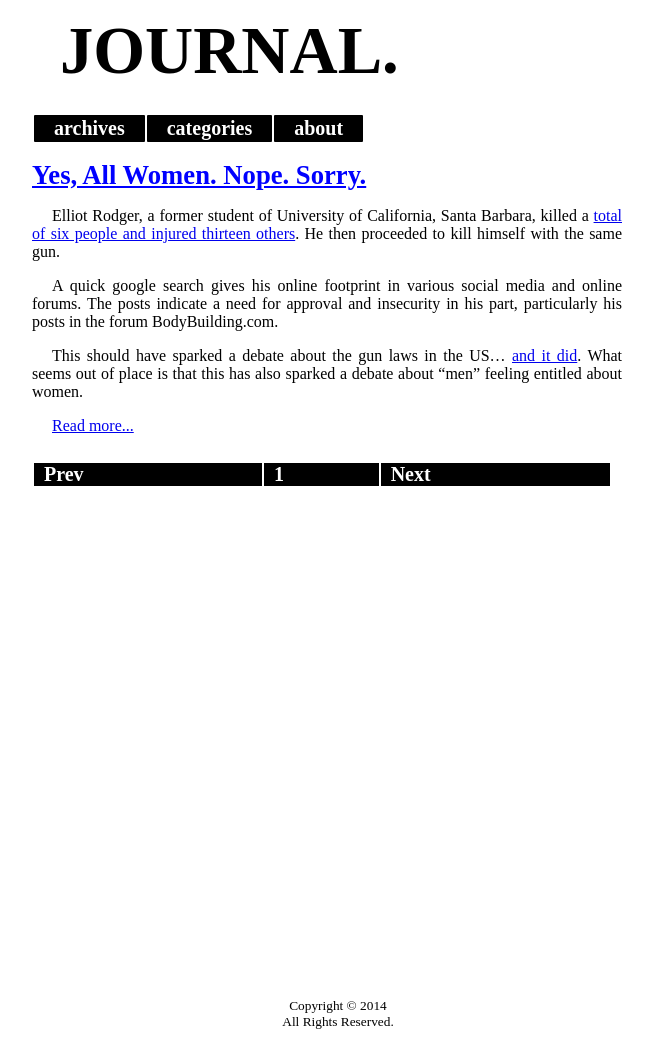
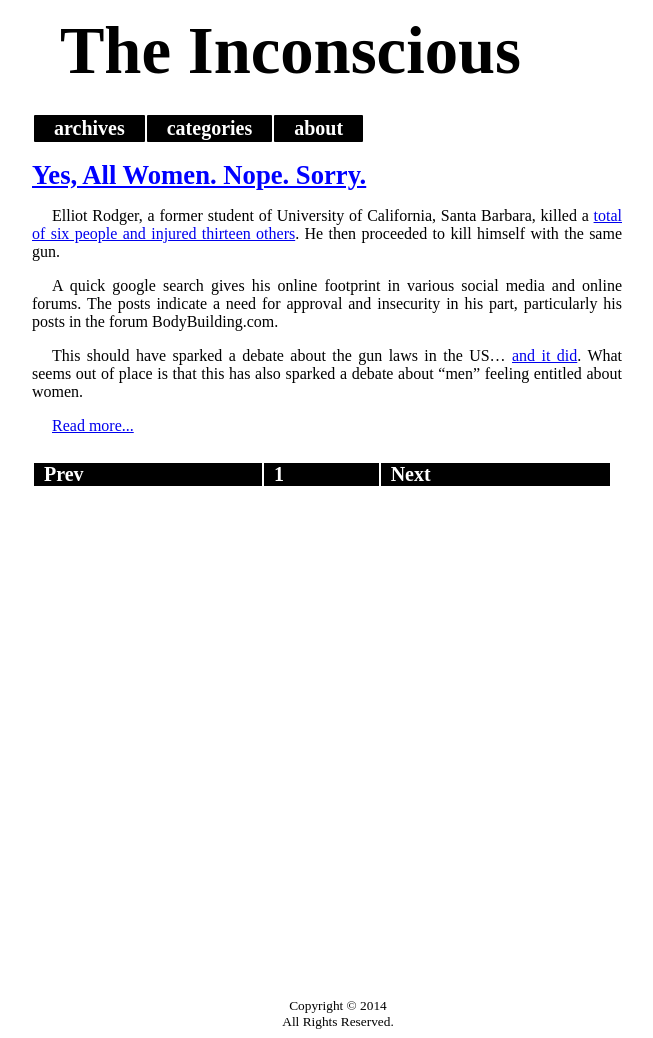
Before and after one commit to journalist/journalist.github.io, a Jekyll site: the page built from index.html, in a window 1280 px wide. Shown: the whole page, without its empty margins (302-955 px from the left). Built offline with Jekyll 4.4.1, drawn with Linux system fonts in a browser that asks for light colours; nearby versions of some CDN libraries; Markdown is read by kramdown in place of the engine named in the settings; the list of posts is cut into pages by our own code.

Commit message:
Update _config.yml

```diff
--- a/_config.yml
+++ b/_config.yml
@@ -1,4 +1,4 @@
-name: "JOURNAL."
+name: "The Inconscious"
 description: "Travel. News. Opinions."
 
 url: "http://journalist.github.io"
```
